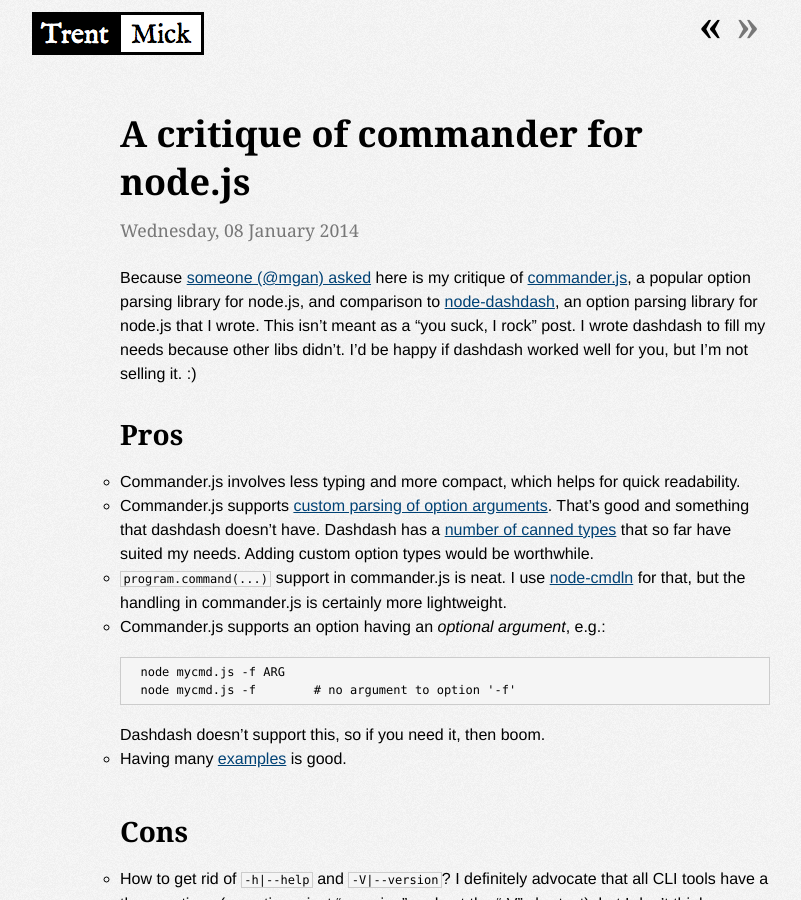
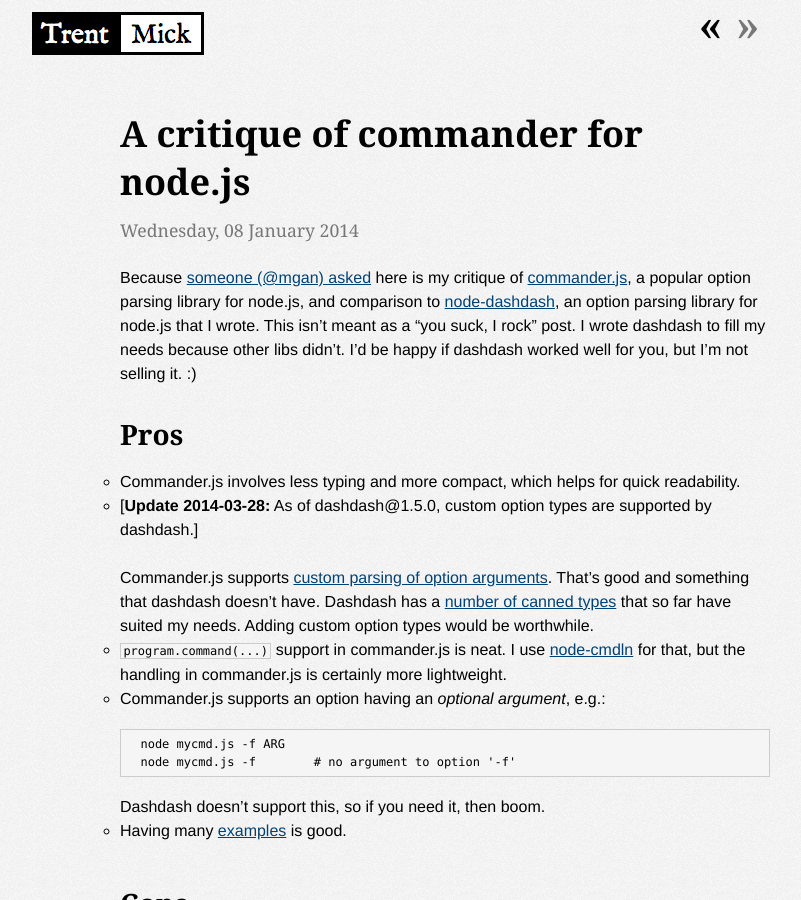
Before and after one commit to trentm/trentm.github.com, a Jekyll site: the page built from _posts/2014-01-08-a-critique-of-commander-for-nodejs.markdown, in a window 1280 px wide and 900 px high. Shown: the whole window, without its empty margins (195-996 px from the left). Built offline with Jekyll 4.4.1, drawn with Linux system fonts in a browser that asks for light colours; some web fonts are replaced; Markdown is read by kramdown in place of the engine named in the settings; comment, search, counter and statistics services are not loaded.

Commit message:
update critique for new dashdash

```diff
--- a/_posts/2014-01-08-a-critique-of-commander-for-nodejs.markdown
+++ b/_posts/2014-01-08-a-critique-of-commander-for-nodejs.markdown
@@ -21,7 +21,10 @@
 - Commander.js involves less typing and more compact, which helps for quick
   readability.
 
-- Commander.js supports [custom parsing of option
+- [**Update 2014-03-28:** As of dashdash@1.5.0, custom option types are supported by
+  dashdash.]
+
+  Commander.js supports [custom parsing of option
   arguments](https://github.com/visionmedia/commander.js#coercion). That's good
   and something that dashdash doesn't have. Dashdash has a [number of
   canned types](https://github.com/trentm/node-dashdash#option-specs) that
```
